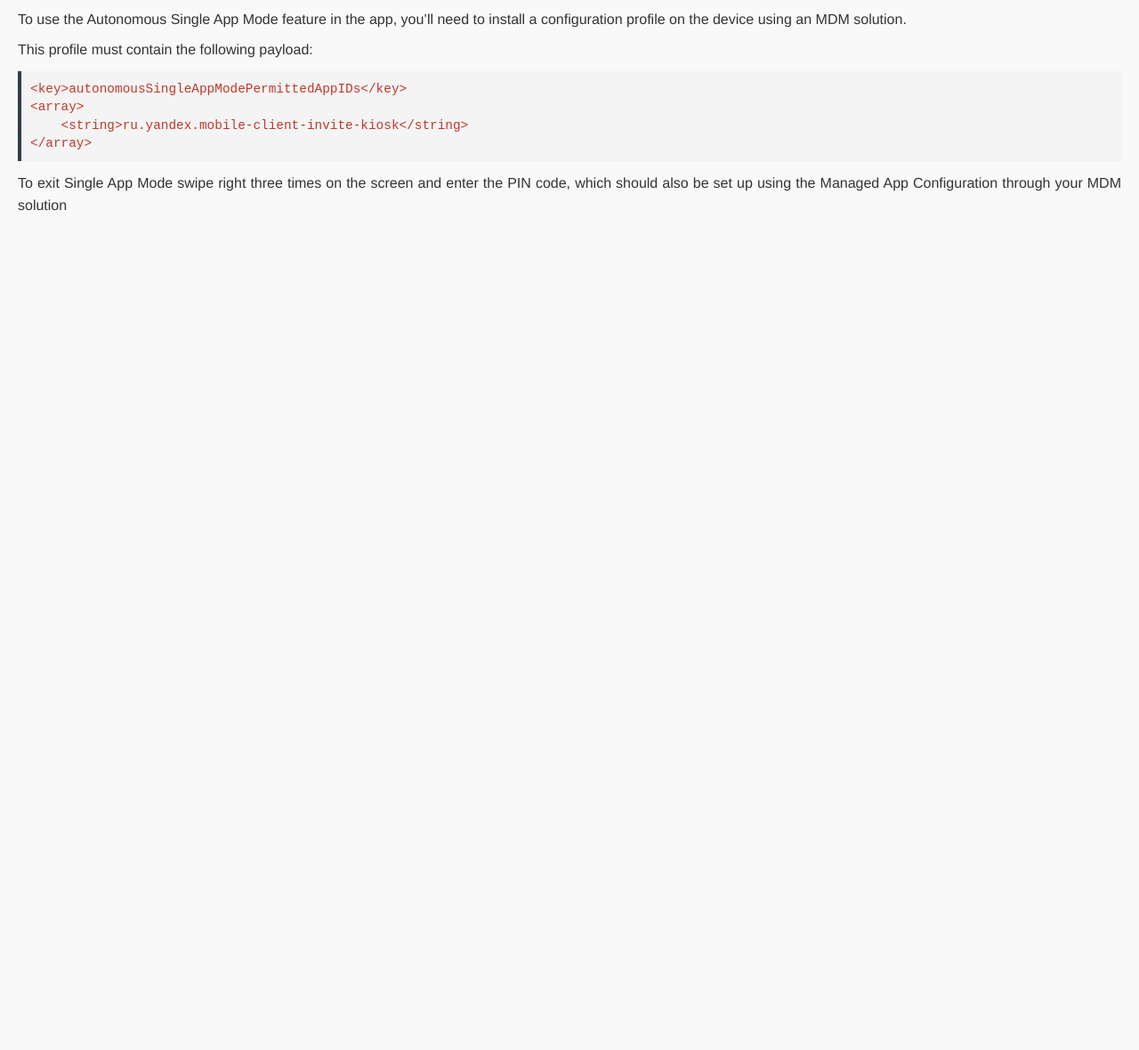
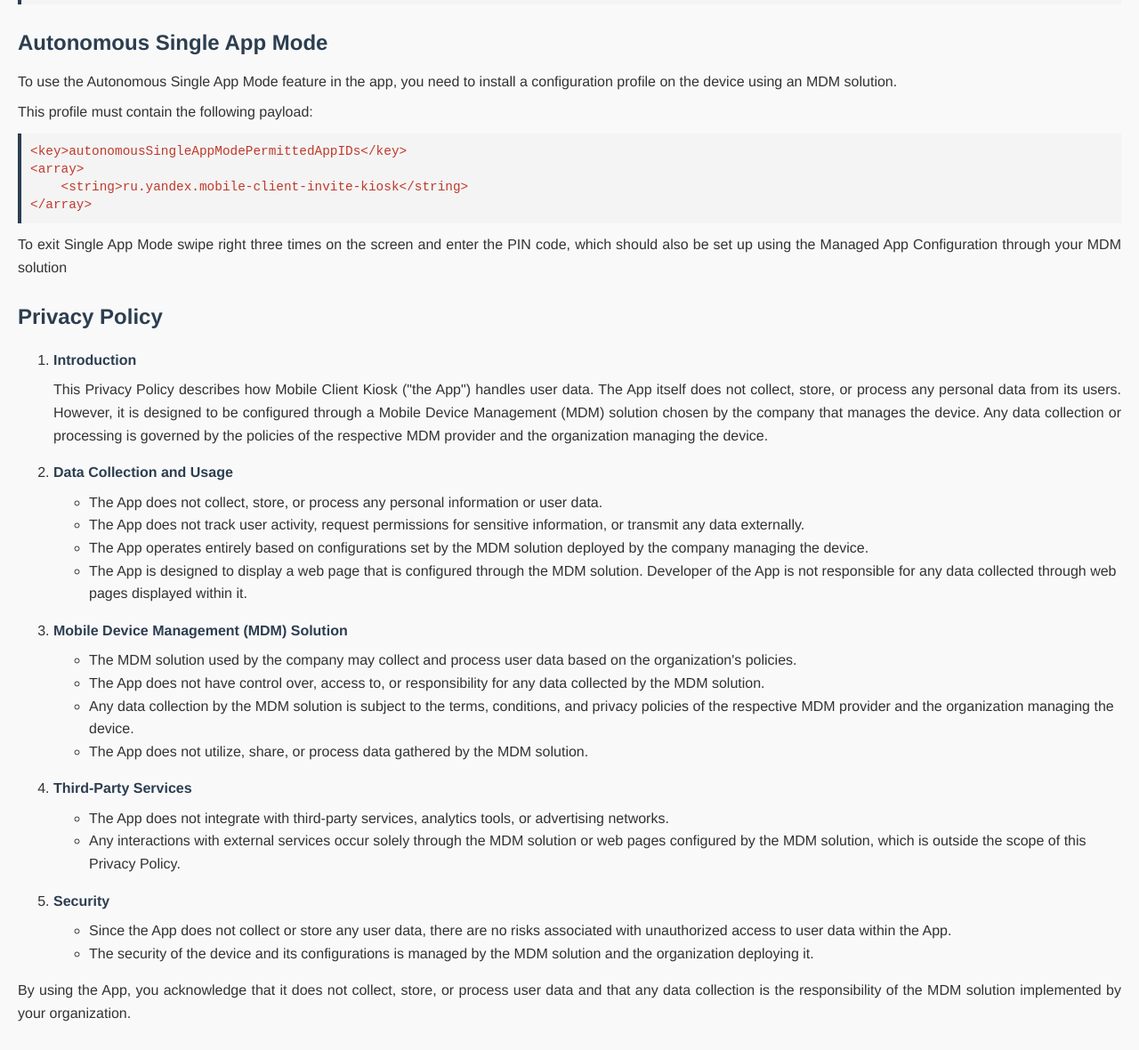
Before and after one commit to beggarshrimp/mobile-client-kiosk, a plain HTML site: page index.html in a window 1280 px wide. Shown: the part 632-1812 px from the top of the page at 89% size. Before the commit the page ends 904 px from the top, so only its background shows below. Drawn offline with Linux system fonts and the light colour scheme.

Commit message:
Update index.html

```diff
--- a/index.html
+++ b/index.html
@@ -12,6 +12,12 @@
     h3 {
         color: #2c3e50;
         font-size: 1.5em;
+        margin-top: 1em;
+        margin-bottom: 0.5em;
+    }
+
+    h4 {
+        color: #2c3e50;
         margin-top: 1em;
         margin-bottom: 0.5em;
     }
@@ -31,14 +37,14 @@
     table {
         max-width: 750;
         border-collapse: collapse;
-        margin: 0.5em 0;
+        margin: 1em 0;
         background-color: #fff;
     }
 
     table th,
     table td {
         border: 1px solid #ccc;
-        padding: 5px;
+        padding: 10px;
         text-align: left;
         font-size: 1em;
     }
@@ -94,6 +100,7 @@
 <h3>Thank you for choosing Mobile Client Kiosk!</h3>
 <p>You need to distribute the app using a Mobile Device Management (MDM) solution and implement Manage App Configuration to customize settings.</p>
 <p>Also, the app leverages iOS autonomous Single App Mode, which can be configured with a configuration profile with Restrictions payload.</p>
+<p>Before using Mobile Client Kiosk, please review its <a href="#privacy-policy">Privacy Policy</a></p>
 
 <div>
     <h3>Managed App Config settings</h3>
@@ -129,11 +136,56 @@
 
 <div>
     <h3>Autonomous Single App Mode</h3>
-        <p>To use the Autonomous Single App Mode feature in the app, you’ll need to install a configuration profile on the device using an MDM solution.</p>
+    <p>To use the Autonomous Single App Mode feature in the app, you need to install a configuration profile on the device using an MDM solution.</p>
     <p>This profile must contain the following payload:</p>
     <pre><code class="language-xml">&lt;key&gt;autonomousSingleAppModePermittedAppIDs&lt;/key&gt;
 &lt;array&gt;
     &lt;string&gt;ru.yandex.mobile-client-invite-kiosk&lt;/string&gt;
-&lt;/array&gt;</code></pre>
+&lt;/array&gt;
+</code></pre>
 <p>To exit Single App Mode swipe right three times on the screen and enter the PIN code, which should also be set up using the Managed App Configuration through your MDM solution</p>
 </div>
+
+<div>
+    <h3 id="privacy-policy">Privacy Policy</h3>
+    <ol>
+    <li>
+        <h4>Introduction</h4>
+        <p>This Privacy Policy describes how Mobile Client Kiosk ("the App") handles user data. The App itself does not collect, store, or process any personal data from its users. However, it is designed to be configured through a Mobile Device Management (MDM) solution chosen by the company that manages the device. Any data collection or processing is governed by the policies of the respective MDM provider and the organization managing the device.</p>
+    </li>
+    <li>
+        <h4>Data Collection and Usage</h4>
+        <ul>
+            <li>The App does not collect, store, or process any personal information or user data.</li>
+            <li>The App does not track user activity, request permissions for sensitive information, or transmit any data externally.</li>
+            <li>The App operates entirely based on configurations set by the MDM solution deployed by the company managing the device.</li>
+            <li>The App is designed to display a web page that is configured through the MDM solution. Developer of the App is not responsible for any data collected through web pages displayed within it.</li>
+        </ul>
+    </li>
+    <li>
+        <h4>Mobile Device Management (MDM) Solution</h4>
+        <ul>
+            <li>The MDM solution used by the company may collect and process user data based on the organization's policies.</li>
+            <li>The App does not have control over, access to, or responsibility for any data collected by the MDM solution.</li>
+            <li>Any data collection by the MDM solution is subject to the terms, conditions, and privacy policies of the respective MDM provider and the organization managing the device.</li>
+            <li>The App does not utilize, share, or process data gathered by the MDM solution.</li>
+        </ul>
+    </li>
+    <li>
+        <h4>Third-Party Services</h4>
+        <ul>
+            <li>The App does not integrate with third-party services, analytics tools, or advertising networks.</li>
+            <li>Any interactions with external services occur solely through the MDM solution or web pages configured by the MDM solution, which is outside the scope of this Privacy Policy.</li>
+        </ul>
+    </li>
+    <li>
+        <h4>Security</h4>
+        <ul>
+            <li>Since the App does not collect or store any user data, there are no risks associated with unauthorized access to user data within the App.</li>
+            <li>The security of the device and its configurations is managed by the MDM solution and the organization deploying it.</li>
+        </ul>
+    </li>
+    </ol>
+    <p>By using the App, you acknowledge that it does not collect, store, or process user data and that any data collection is the responsibility of the MDM solution implemented by your organization.</p>
+
+</div>
```
Lines whose indentation alone changed are shown as unchanged.
